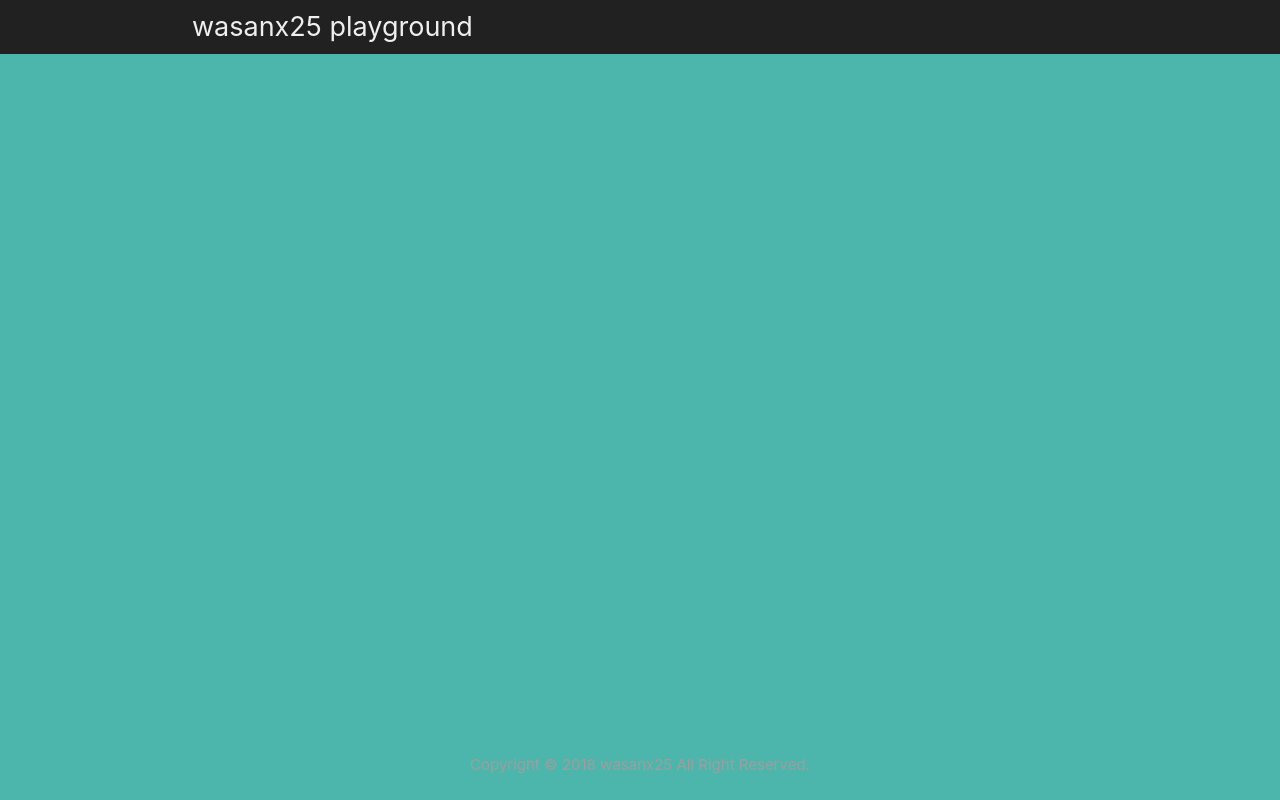
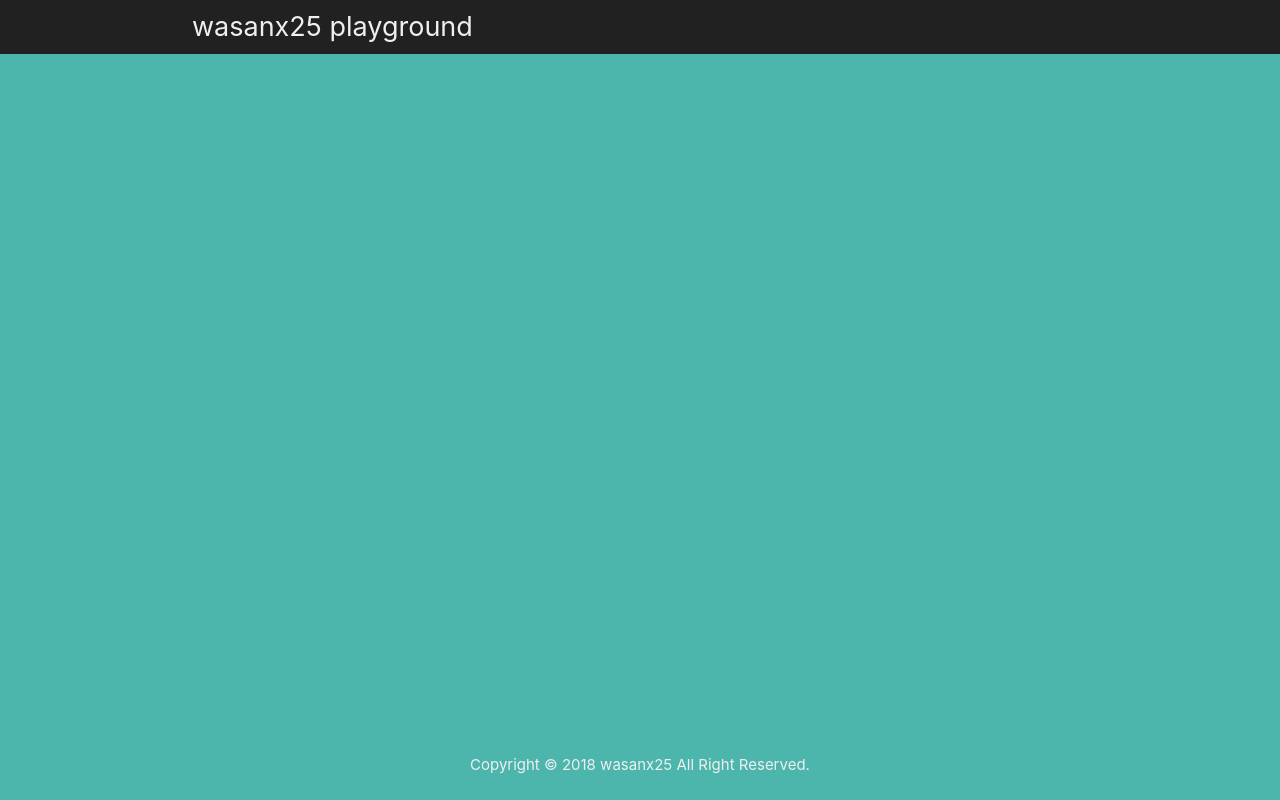
Before and after one commit to wasanx25/playground, a Nuxt app: page / in a window 1280 px wide. Built offline with nearby package versions, Linux system fonts and the light colour scheme.

Commit message:
Changes footer layout

```diff
--- a/layouts/default.vue
+++ b/layouts/default.vue
@@ -10,8 +10,10 @@
         <nuxt/>
       </div>
     </div>
-    <div id="footer" class="container">
-      <p>Copyright © 2018 wasanx25 All Right Reserved.</p>
+    <div id="footer">
+      <div class="container">
+        <p>Copyright © 2018 wasanx25 All Right Reserved.</p>
+      </div>
     </div>
   </div>
 </template>
@@ -45,6 +47,6 @@ body {
 }
 
 #footer p {
-  color: #9e9e9e;
+  color: #efefef;
 }
 </style>
```
